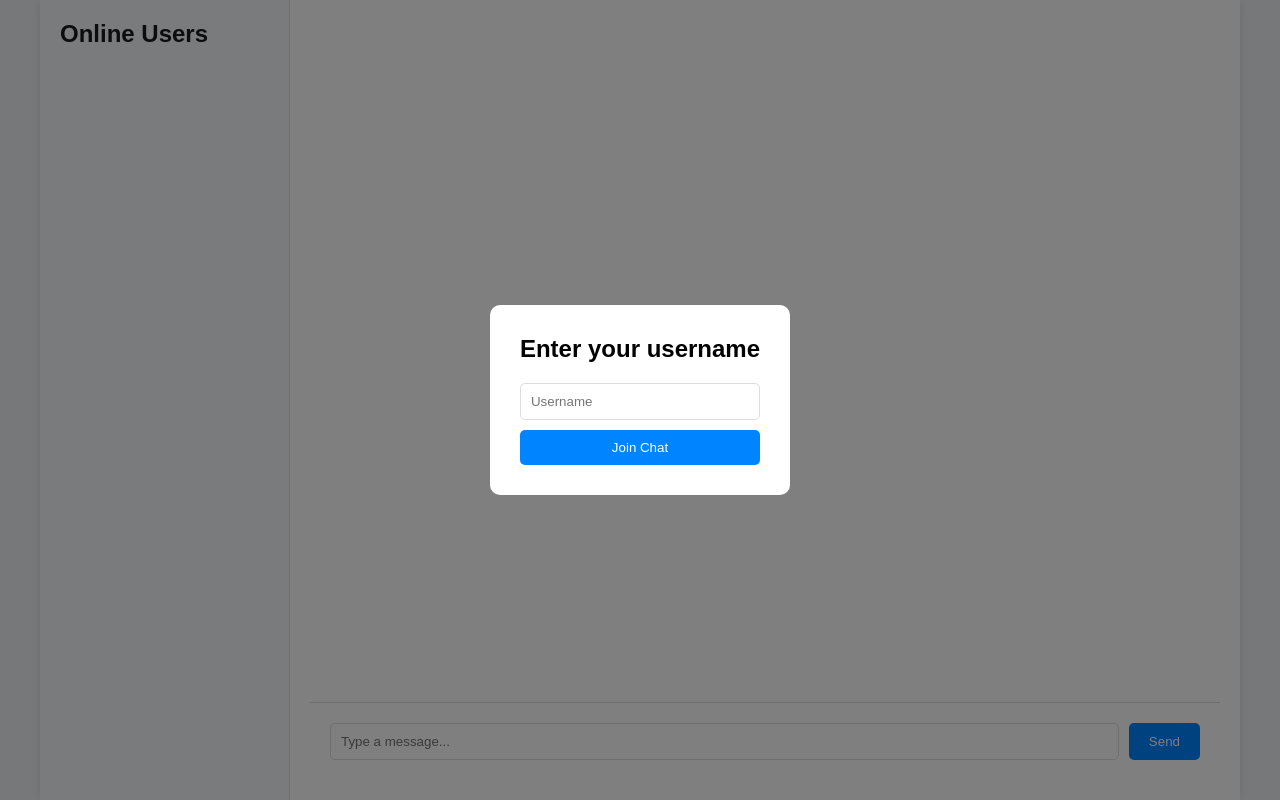
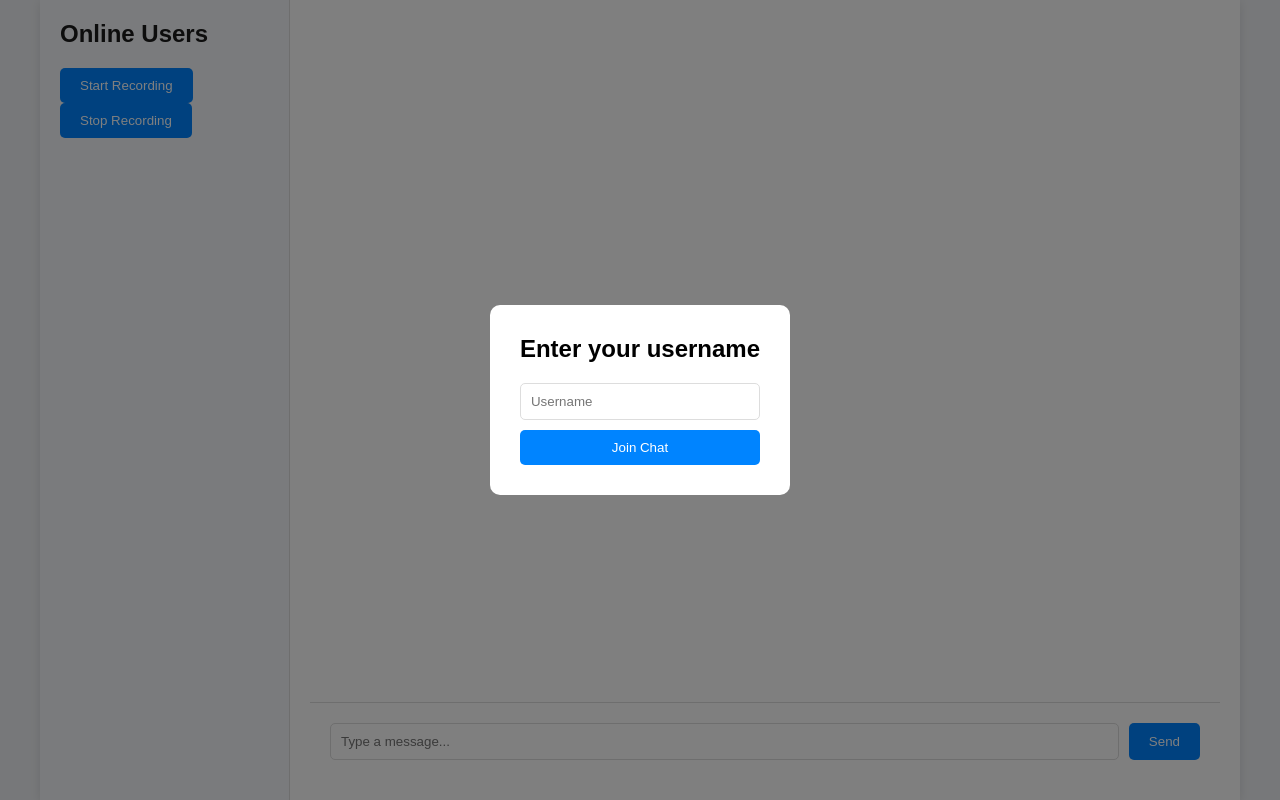
Before and after one commit to MJ1Peter/Bolt-IM-App-1.0, a website: page index.html in a window 1280 px wide. Drawn offline with nearby package versions, Linux system fonts and the light colour scheme; no server answers.

Commit message:
Update index.html

```diff
--- a/index.html
+++ b/index.html
@@ -3,7 +3,7 @@
 <head>
     <meta charset="UTF-8">
     <meta name="viewport" content="width=device-width, initial-scale=1.0">
-    <title>Chat App</title>
+    <title>Chat App with Voice</title>
     <link rel="stylesheet" href="style.css">
 </head>
 <body>
@@ -11,6 +11,10 @@
         <div class="sidebar">
             <h2>Online Users</h2>
             <ul id="users-list"></ul>
+            <div class="audio-controls">
+                <button id="start" class="audio-btn">Start Recording</button>
+                <button id="stop" class="audio-btn" disabled>Stop Recording</button>
+            </div>
         </div>
         <div class="main-chat">
             <div id="chat-messages"></div>
@@ -31,7 +35,10 @@
         </div>
     </div>
 
+    <!-- Socket.IO client script -->
     <script src="/socket.io/socket.io.js"></script>
+
+    <!-- Main client script -->
     <script src="client.js"></script>
 </body>
 </html>
```
